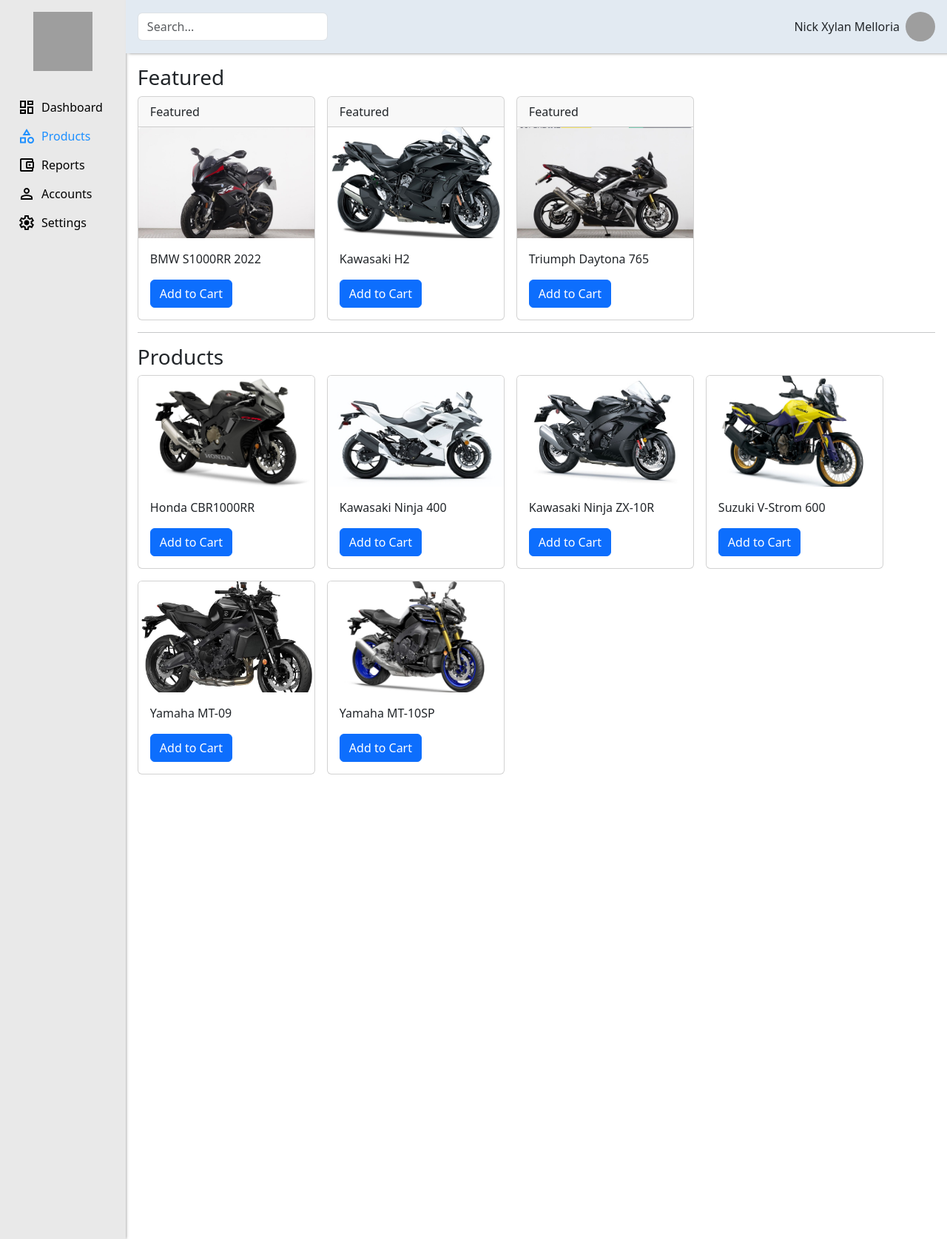
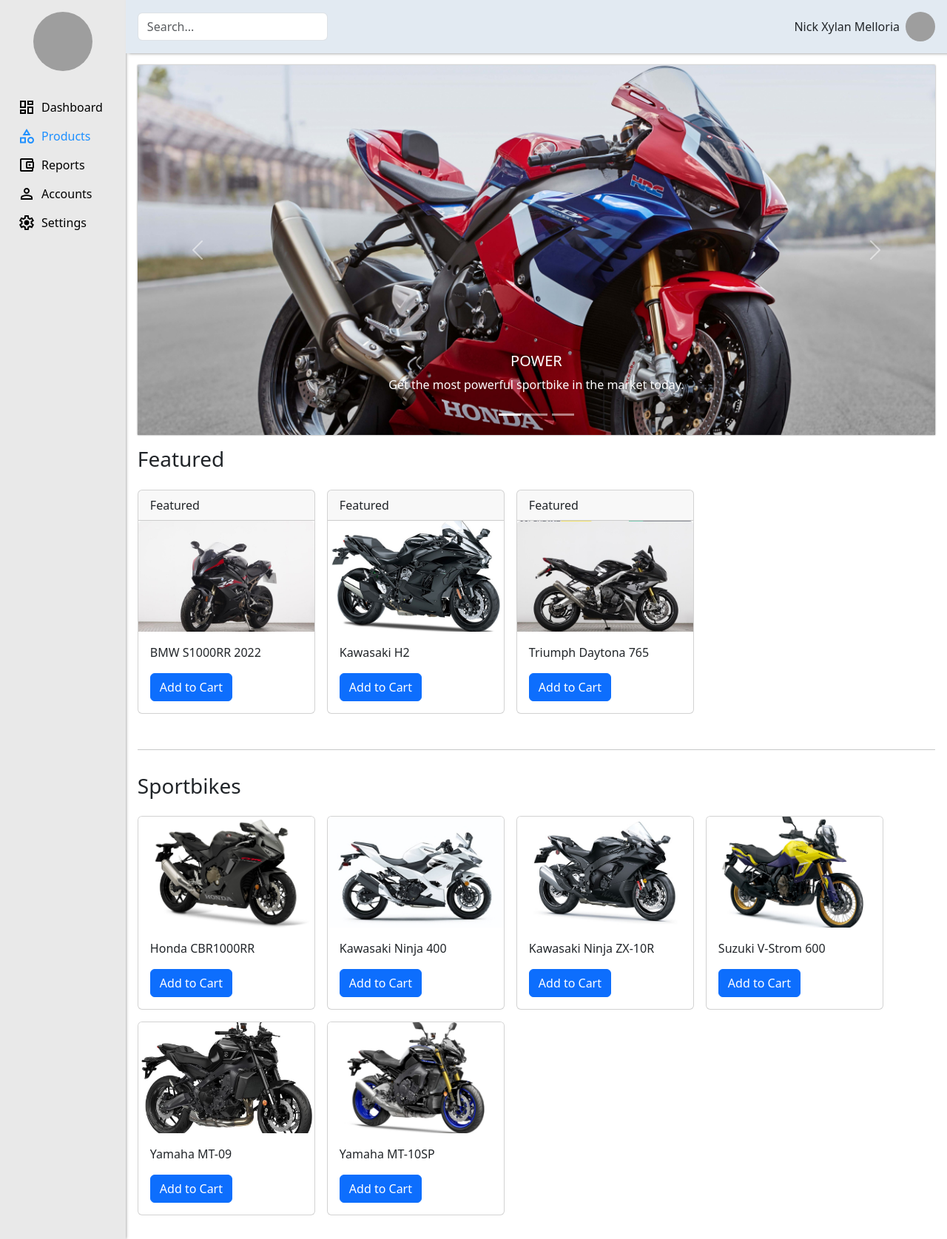
Before and after one commit to FiereEinar/Melloria, a PHP site: page /products.html in a window 1280 px wide. Shown: the whole page at 74% size. Run offline with PHP 8.4, Linux system fonts and the light colour scheme; some libraries are stand-ins or nearby versions; grey boxes are pictures that could not be loaded.

Commit message:
updated products page

```diff
--- a/dashboard/accounts.html
+++ b/dashboard/accounts.html
@@ -14,7 +14,7 @@
 			<!-- Sidebar -->
 			<div class="sidebar">
 				<div class="heads">
-					<img class="logo" src="../images/BUKSU_LOGO.png" alt="" />
+					<img class="logo" src="../images/logo.jpg" alt="" />
 				</div>
 				<ul class="menu">
 					<li>
--- a/dashboard/index.html
+++ b/dashboard/index.html
@@ -14,7 +14,7 @@
 			<!-- Sidebar -->
 			<div class="sidebar">
 				<div class="heads">
-					<img class="logo" src="../images/BUKSU_LOGO.png" alt="" />
+					<img class="logo" src="../images/logo.jpg" alt="" />
 				</div>
 				<ul class="menu">
 					<li>
--- a/dashboard/products.html
+++ b/dashboard/products.html
@@ -5,15 +5,17 @@
 		<meta name="viewport" content="width=device-width, initial-scale=1.0" />
 		<title>Products</title>
 		<link rel="stylesheet" href="styles/styles.css" />
+		<link rel="stylesheet" href="styles/products.css" />
 		<link rel="icon" type="image/png" href="../images/BUKSU_LOGO.png" />
 		<link rel="stylesheet" href="../styles/bootstrap/css/bootstrap.min.css" />
+		<script src="../styles/bootstrap/js/bootstrap.min.js"></script>
 	</head>
 	<body>
 		<div class="dashboard">
 			<!-- Sidebar -->
 			<div class="sidebar">
 				<div class="heads">
-					<img class="logo" src="../images/BUKSU_LOGO.png" alt="" />
+					<img class="logo" src="../images/logo.jpg" alt="" />
 				</div>
 				<ul class="menu">
 					<li>
@@ -112,6 +114,97 @@
 				</div>
 
 				<div class="content">
+					<div class="products-content">
+						<div id="carouselExampleCaptions" class="carousel slide">
+							<div class="carousel-indicators">
+								<button
+									type="button"
+									data-bs-target="#carouselExampleCaptions"
+									data-bs-slide-to="0"
+									class="active"
+									aria-current="true"
+									aria-label="Slide 1"
+								></button>
+								<button
+									type="button"
+									data-bs-target="#carouselExampleCaptions"
+									data-bs-slide-to="1"
+									aria-label="Slide 2"
+								></button>
+								<button
+									type="button"
+									data-bs-target="#carouselExampleCaptions"
+									data-bs-slide-to="2"
+									aria-label="Slide 3"
+								></button>
+							</div>
+							<div class="carousel-inner">
+								<div class="carousel-item active">
+									<img
+										src="./images/bigbikes/cbr1000rr-r-fireblade-sp.jpg"
+										class="d-block w-100"
+										alt="..."
+									/>
+									<div class="carousel-caption d-none d-md-block">
+										<h5>POWER</h5>
+										<p>Get the most powerful sportbike in the market today.</p>
+									</div>
+								</div>
+								<div class="carousel-item">
+									<img
+										src="./images/bigbikes/aprilla-rsv4-factory.jpg"
+										class="d-block w-100"
+										alt="..."
+									/>
+									<div class="carousel-caption d-none d-md-block">
+										<h5>Second slide label</h5>
+										<p>
+											Some representative placeholder content for the second
+											slide.
+										</p>
+									</div>
+								</div>
+								<div class="carousel-item">
+									<img
+										src="images/bigbikes/bmw-s-1000-rr.jpg"
+										class="d-block w-100"
+										alt="..."
+									/>
+									<div class="carousel-caption d-none d-md-block">
+										<h5>Third slide label</h5>
+										<p>
+											Some representative placeholder content for the third
+											slide.
+										</p>
+									</div>
+								</div>
+							</div>
+							<button
+								class="carousel-control-prev"
+								type="button"
+								data-bs-target="#carouselExampleCaptions"
+								data-bs-slide="prev"
+							>
+								<span
+									class="carousel-control-prev-icon"
+									aria-hidden="true"
+								></span>
+								<span class="visually-hidden">Previous</span>
+							</button>
+							<button
+								class="carousel-control-next"
+								type="button"
+								data-bs-target="#carouselExampleCaptions"
+								data-bs-slide="next"
+							>
+								<span
+									class="carousel-control-next-icon"
+									aria-hidden="true"
+								></span>
+								<span class="visually-hidden">Next</span>
+							</button>
+						</div>
+
 						<h3>Featured</h3>
 						<section class="featured">
 							<div class="card">
@@ -155,7 +248,7 @@
 						</section>
 
 						<hr />
-					<h3>Products</h3>
+						<h3>Sportbikes</h3>
 
 						<section class="products">
 							<div class="card">
@@ -233,5 +326,6 @@
 					</div>
 				</div>
 			</div>
+		</div>
 	</body>
 </html>
--- a/dashboard/reports.html
+++ b/dashboard/reports.html
@@ -15,7 +15,7 @@
 			<!-- Sidebar -->
 			<div class="sidebar">
 				<div class="heads">
-					<img class="logo" src="../images/BUKSU_LOGO.png" alt="" />
+					<img class="logo" src="../images/logo.jpg" alt="" />
 				</div>
 				<ul class="menu">
 					<li>
--- a/dashboard/settings.html
+++ b/dashboard/settings.html
@@ -13,7 +13,7 @@
 			<!-- Sidebar -->
 			<div class="sidebar">
 				<div class="heads">
-					<img class="logo" src="../images/BUKSU_LOGO.png" alt="" />
+					<img class="logo" src="../images/logo.jpg" alt="" />
 				</div>
 				<ul class="menu">
 					<li>
--- /dev/null
+++ b/dashboard/styles/products.css
@@ -0,0 +1,41 @@
+.products-content {
+	display: flex;
+	flex-direction: column;
+	/* align-items: center; */
+	gap: 1rem;
+}
+
+.featured,
+.products {
+	margin-bottom: 1rem;
+	display: flex;
+	flex-wrap: wrap;
+	/* display: grid;
+	grid-template-columns: repeat(auto-fit, minmax(5rem, 1fr)); */
+	gap: 1rem;
+}
+
+.card {
+	width: 15rem;
+	height: 10rem;
+	display: flex;
+	flex-direction: column;
+}
+
+.content .card img {
+	width: 100%;
+	height: 150px;
+	object-fit: cover;
+}
+
+.carousel {
+	/* width: 800px; */
+	box-shadow: 0 0 2px rgba(0, 0, 0, 0.5);
+}
+
+.carousel img {
+	height: 500px;
+	object-fit: cover;
+	object-position: center;
+	/* height: 600px; */
+}
--- a/dashboard/styles/styles.css
+++ b/dashboard/styles/styles.css
@@ -86,8 +86,10 @@ img {
 	justify-content: center;
 	align-items: center;
 	gap: 5px;
-	/* font-weight: 600; */
-	/* font-size: 25px; */
+}
+
+.heads .logo {
+	border-radius: 50%;
 }
 
 /* Main Content */
@@ -128,26 +130,3 @@ img {
 	padding: 1rem;
 	overflow-y: scroll;
 }
-
-.featured,
-.products {
-	margin-bottom: 1rem;
-	display: flex;
-	flex-wrap: wrap;
-	/* display: grid;
-	grid-template-columns: repeat(auto-fit, minmax(5rem, 1fr)); */
-	gap: 1rem;
-}
-
-.card {
-	width: 15rem;
-	height: 10rem;
-	display: flex;
-	flex-direction: column;
-}
-
-.content .card img {
-	width: 100%;
-	height: 150px;
-	object-fit: cover;
-}
```
Also changed, not shown: dashboard/images/bigbikes/aprilla-rsv4-factory.jpg (added), dashboard/images/bigbikes/bmw-hp4.avif (added), dashboard/images/bigbikes/bmw-s-1000-rr.jpg (added), dashboard/images/bigbikes/cbr1000rr-r-fireblade-sp.jpg (added), images/logo.jpg (added). Lines whose indentation alone changed are shown as unchanged.
